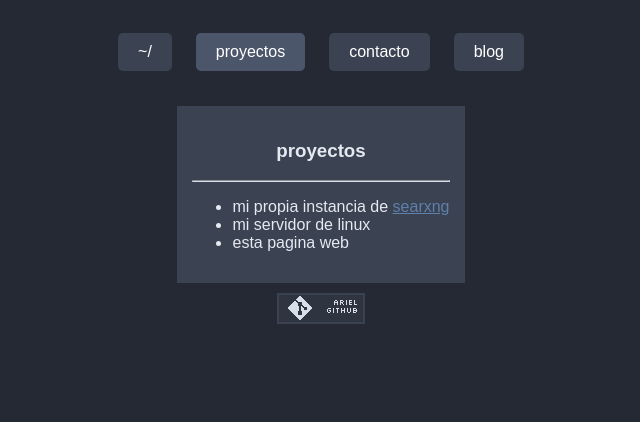
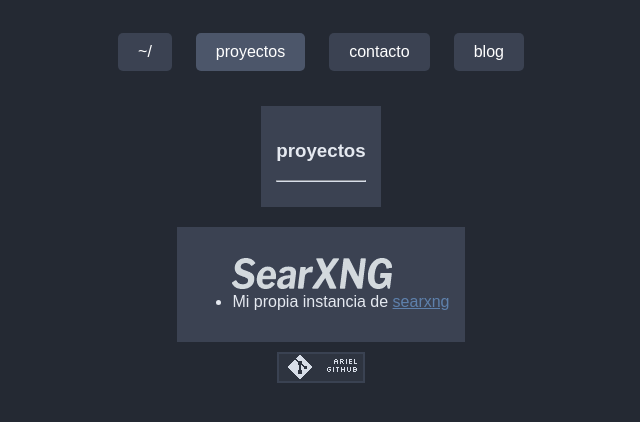
Before and after one commit to ArielParra/ArielParra.github.io, a plain HTML site: page proyectos.html in a window 1280 px wide. Shown: the whole page, without its empty margins (319-959 px from the left). Drawn offline with Linux system fonts and the light colour scheme.

Commit message:
21 junio 2023

```diff
--- a/proyectos.html
+++ b/proyectos.html
@@ -7,7 +7,7 @@
   <meta name="keywords" content="Ariel Parra,website, blog">
   <meta name="description" content="Ariel Parra Website!">
   <meta name="author" content="Ariel Parra">
-  <link rel="shortcut icon" href="./static/siteicon.png" type="image/png">
+  <link rel="shortcut icon" href="./static/siteicon.gif" type="image/gif">
   <link rel="preload" href="style.css" as="style">
   <link rel="stylesheet" href="style.css">
   <title>proyectos</title>
@@ -25,12 +25,17 @@
   <div class="container">
 
     <div class="card">
-      <h3 style="text-align: center;">proyectos</h3>
+      <h3>proyectos</h3>
       <hr>
+    </div>
+  </div><!-- container -->
+
+  <div class="container">
+
+    <div class="card">
       <ul>
-        <li>mi propia instancia de <a href="https://searx.arielparra.tech/">searxng</a></li>
-        <li>mi servidor de linux</li>
-        <li>esta pagina web</li>
+        <img src="./static/searxng.png" alt="searxng logo" title="searxng" width="160" height="31">
+        <li>Mi propia instancia de <a href="https://searx.arielparra.tech/">searxng</a></li>
       </ul>
     </div>
 
```
Also changed, not shown: blog/2023-06-20_whylinux.html (+1 -1 lines), blog/index.html (+10 -3 lines), contacto.html (+9 -3 lines), index.html (+1 -1 lines), blog/whylinux.png (added), static/foto.webp, static/searxng.png (added), static/siteicon.gif (added), static/siteicon.png (deleted).
